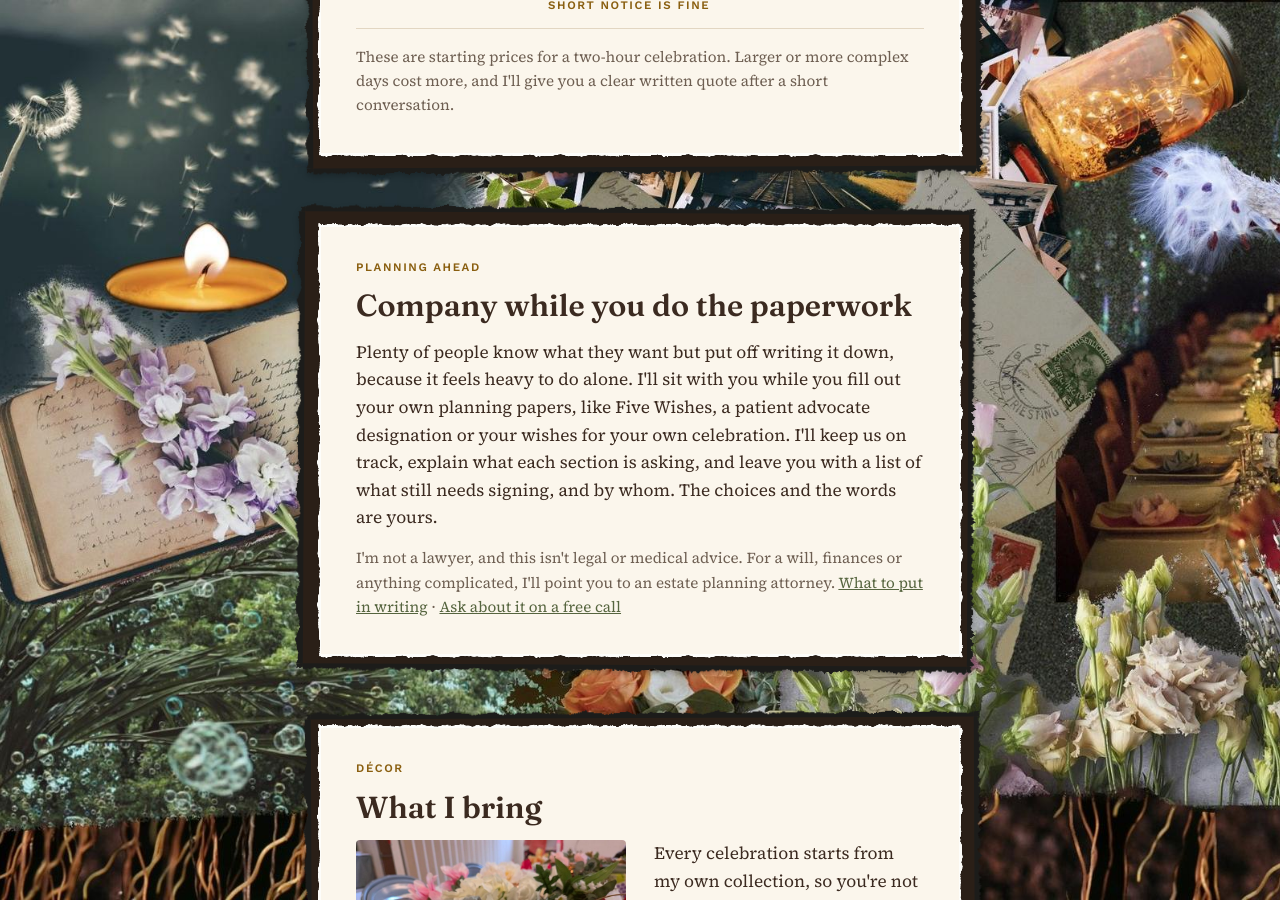
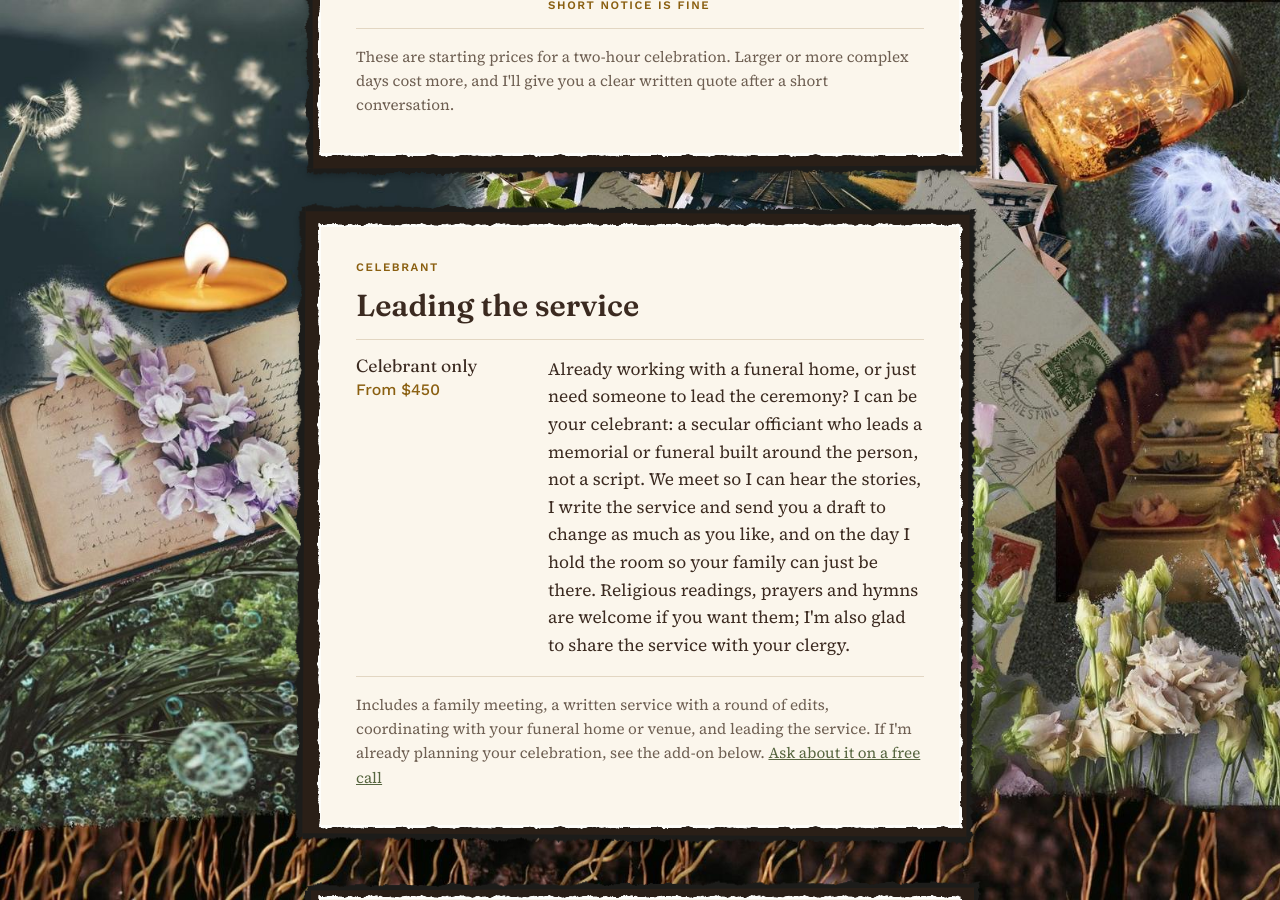
Before and after one commit to katekelley/graveandseed, a Jekyll site: the page built from services.html, in a window 1280 px wide and 900 px high, scrolled down 791 px. Built offline with Jekyll 4.4.1, drawn with Linux system fonts in a browser that asks for light colours; some of the changed text lies outside the part shown.

Commit message:
Add secular celebrant service: standalone section, ceremony add-on, FAQ update
Co-Authored-By: Claude Opus 5.5 <noreply@anthropic.com>
Claude-Session: https://claude.ai/code/session_011MgnuEkGFtuYP8ETMoRxzE

```diff
--- a/_data/content.yml
+++ b/_data/content.yml
@@ -46,6 +46,11 @@ paperwork_heading: "Company while you do the paperwork"
 paperwork: "Plenty of people know what they want but put off writing it down, because it feels heavy to do alone. I'll sit with you while you fill out your own planning papers, like Five Wishes, a patient advocate designation or your wishes for your own celebration. I'll keep us on track, explain what each section is asking, and leave you with a list of what still needs signing, and by whom. The choices and the words are yours."
 paperwork_note: "I'm not a lawyer, and this isn't legal or medical advice. For a will, finances or anything complicated, I'll point you to an estate planning attorney."
 
+celebrant_heading: "Leading the service"
+celebrant: "Already working with a funeral home, or just need someone to lead the ceremony? I can be your celebrant: a secular officiant who leads a memorial or funeral built around the person, not a script. We meet so I can hear the stories, I write the service and send you a draft to change as much as you like, and on the day I hold the room so your family can just be there. Religious readings, prayers and hymns are welcome if you want them; I'm also glad to share the service with your clergy."
+celebrant_price_from: 450
+celebrant_note: "Includes a family meeting, a written service with a round of edits, coordinating with your funeral home or venue, and leading the service. If I'm already planning your celebration, see the add-on below."
+
 contact_heading: "Tell me who you're remembering"
 email: "kate@graveandseed.com"
 phone: "(734) 489-9915"
@@ -76,7 +81,7 @@ faq:
   - q: "Can you help write the obituary?"
     a: "Yes, and you don't need to book anything else. We talk for about an hour, and within about two days I send a long version for online and a short one for the newspaper. If you'd rather write it yourself, <a href='/resources/obituary/'>my free guide</a> walks you through it."
   - q: "Is it religious?"
-    a: "Only if you want it to be. I plan secular, religious and mixed celebrations, and I'll work with your clergy or a celebrant. I don't officiate myself, but I can recommend people who do."
+    a: "Only if you want it to be. I plan secular, religious and mixed celebrations, and I can lead the service myself as a secular celebrant, or work alongside your clergy."
   - q: "Can friends hire you, not just family?"
     a: "Yes. Chosen family, roommates, a band, a gaming group, a group of coworkers. If you're the people throwing the party, I'll work with you."
   - q: "How do payment and cancellation work?"
@@ -103,6 +108,9 @@ kit_caption: "From a May Day gathering, set with pieces from my collection."
 
 addons_heading: "Add-ons"
 addons:
+  - name: "Leading the ceremony"
+    price_from: 250
+    description: "I'll be your celebrant as well as your planner: I write the order of the service, tie together the stories, readings and music, and lead it on the day, so no one in the family has to stand up and hold it together."
   - name: "Story corner"
     price_from: 350
     description: "A quiet corner at the celebration where guests sit and tell a story about the person on camera, with someone there to help. Afterward I edit each story and deliver them on a USB drive and in a private online folder for the family."
--- a/services.html
+++ b/services.html
@@ -4,7 +4,7 @@ title: Services and prices
 here: services
 heading: Services and prices
 lede: Starting prices for planning, add-ons, and how booking works.
-description: Celebration of life planning in Ann Arbor - full planning, partial planning and day-of coordination with posted starting prices, add-ons and a sample budget.
+description: Celebration of life planning in Ann Arbor - full planning, partial planning, day-of coordination and secular celebrant services with posted starting prices, add-ons and a sample budget.
 permalink: /services/
 ---
 {%- assign c = site.data.content -%}
@@ -17,6 +17,15 @@ permalink: /services/
         {%- endfor %}
       </div>
       <p class="note">{{ c.pricing_note }}</p>
+    </section>
+
+    <section id="celebrant">
+      <span class="label">Celebrant</span>
+      <h2>{{ c.celebrant_heading }}</h2>
+      <div class="tiers">
+        <div class="tier"><h3>Celebrant only<span class="from">From {% include money.html n=c.celebrant_price_from %}</span></h3><p>{{ c.celebrant }}</p></div>
+      </div>
+      <p class="note">{{ c.celebrant_note }} <a href="{{ c.booking_url }}" rel="noopener">Ask about it on a free call</a></p>
     </section>
 
     <section id="paperwork">
```
Also changed, not shown: .pages.yml.
